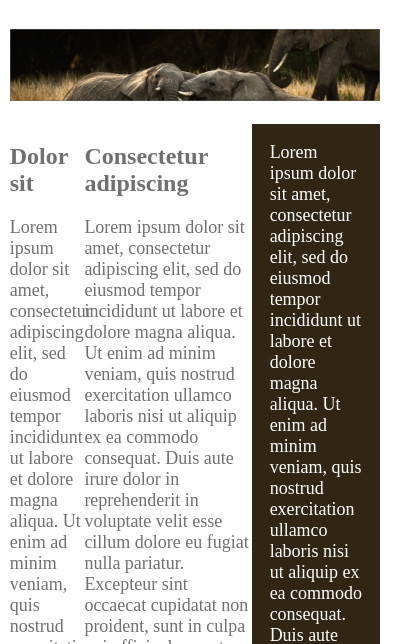
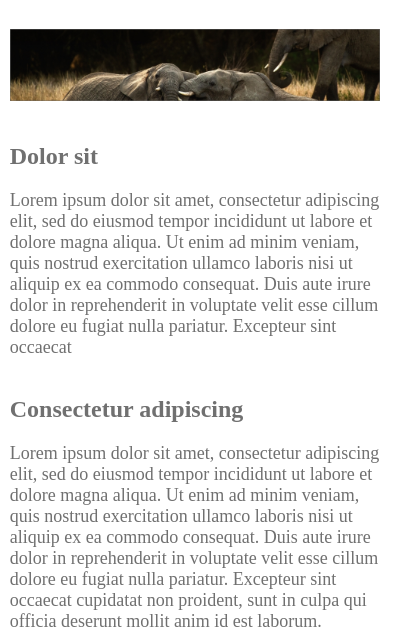
Before and after one commit to michellejanosi/flexbox-refresher, a plain HTML site: page index.html in a window 390 px wide. Shown: the part 200-844 px from the top of the page, 416 px wide, since content can reach past the window. Drawn offline with Linux system fonts and the light colour scheme.

Commit message:
Add media queries

```diff
--- a/style.css
+++ b/style.css
@@ -40,6 +40,12 @@ img {
   margin: 1em 0;
 }
 
+@media (max-width: 600px) {
+  .columns {
+    flex-direction: column;
+  }
+}
+
 .col-1 {
   width: 20%
 }
@@ -52,8 +58,15 @@ img {
   width: 70%;
 }
 
+@media (max-width: 600px) {
+  .col-1,
+  .col-2,
+  .col-3 {
+    width: 100%;
+  }
+}
+
 .col-bg {
-  width: 25%;
   background: #312614;
   color: #fff;
   padding: 1em;
```
